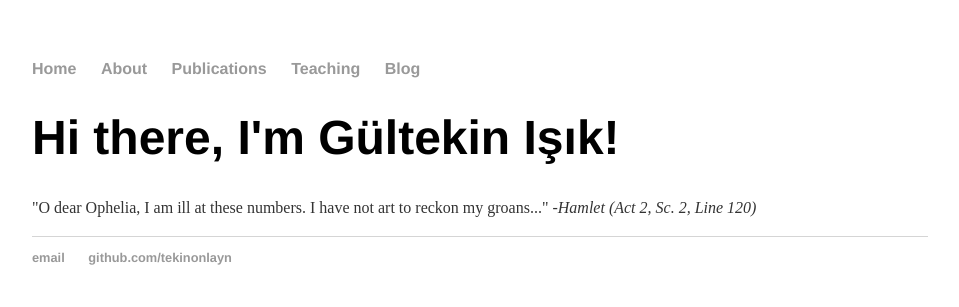
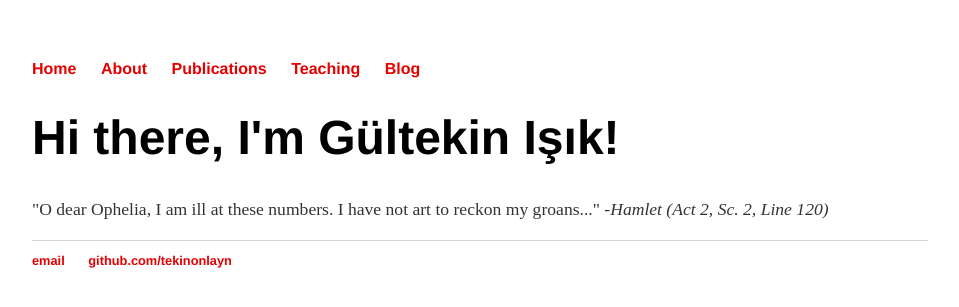
Before and after one commit to tekinonlayn/gi.github.io, a Jekyll site: the page built from index.html, in a window 1280 px wide. Shown: the top 307 px of the page, without its empty margins (160-1119 px from the left). Built offline with Jekyll 4.4.1, drawn with Linux system fonts in a browser that asks for light colours.

Commit message:
Update main.css

```diff
--- a/css/main.css
+++ b/css/main.css
@@ -15,7 +15,7 @@ nav ul li, footer ul li {
 }
 a {
     text-decoration: none;
-    color: #999;
+    color: #e60000;
 }
 a:hover {
     text-decoration: underline;
@@ -26,7 +26,7 @@ h1 {
 }
 p {
     /*margin-top: 25px;*/
-    font-size: 1em;
+    font-size: 1.1em;
     line-height: 1.4em;
     color: #333;
 }
```
